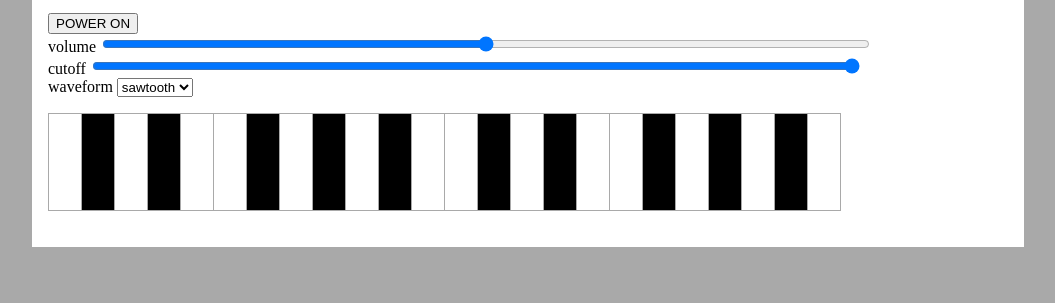
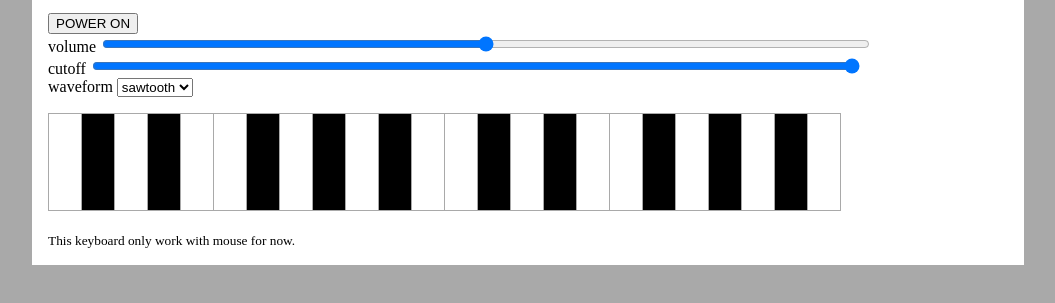
Before and after one commit to severak/cyber-music-studio, a plain HTML site: page minimal-webaudio-synth.html in a window 1280 px wide. Shown: the part 125-428 px from the top of the page, without its empty margins (112-1167 px from the left). Drawn offline with Linux system fonts and the light colour scheme.

Commit message:
Example synth works only with mouse.

```diff
--- a/minimal-webaudio-synth.html
+++ b/minimal-webaudio-synth.html
@@ -78,6 +78,9 @@
       <div class="key" data-midi="81"></div>
       <div class="key black" data-midi="82"></div>
       <div class="key" data-midi="83"></div>
+    </div>
+    <div>
+      <small>This keyboard only work with mouse for now.</small>
     </div>
   </div>
   <script>
```
